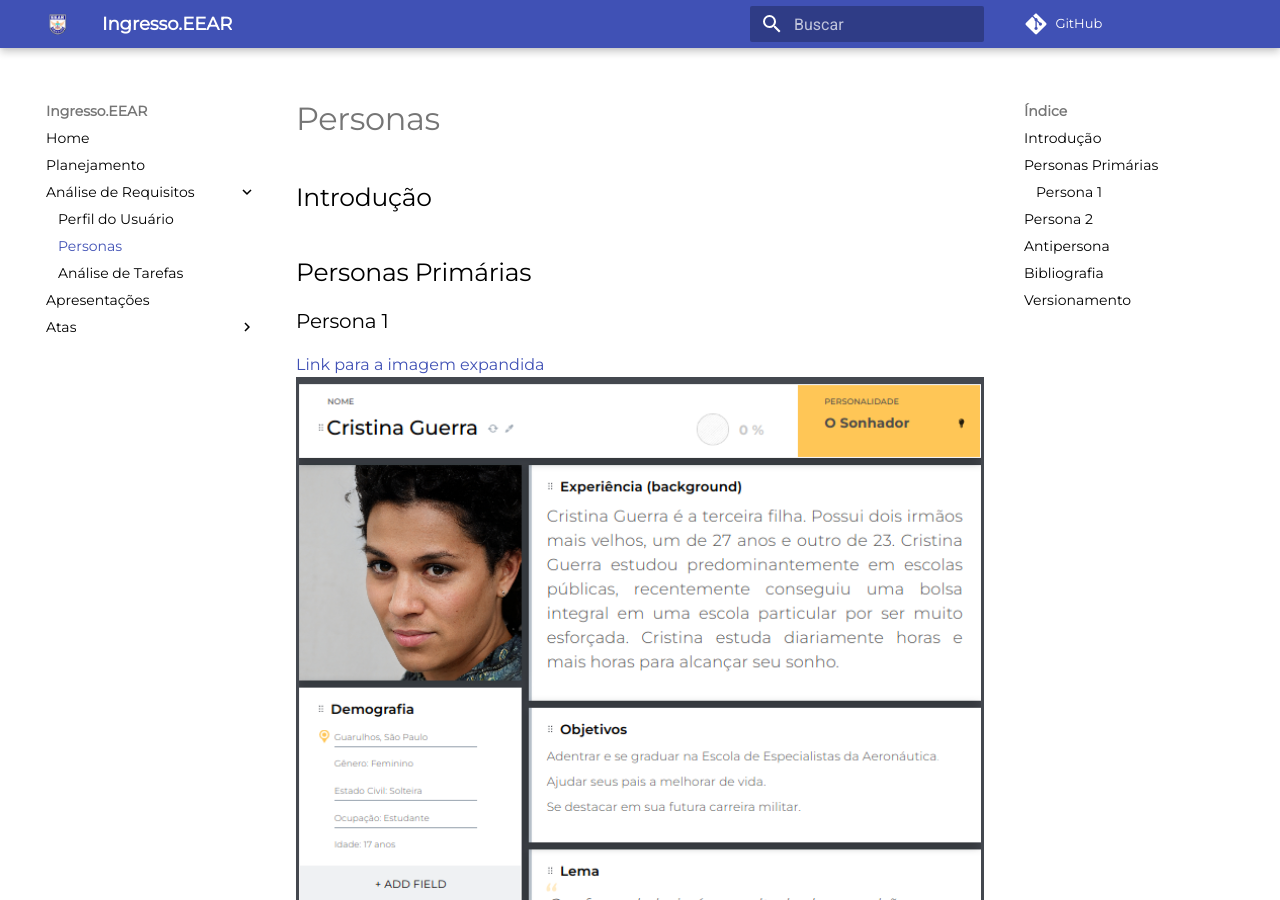
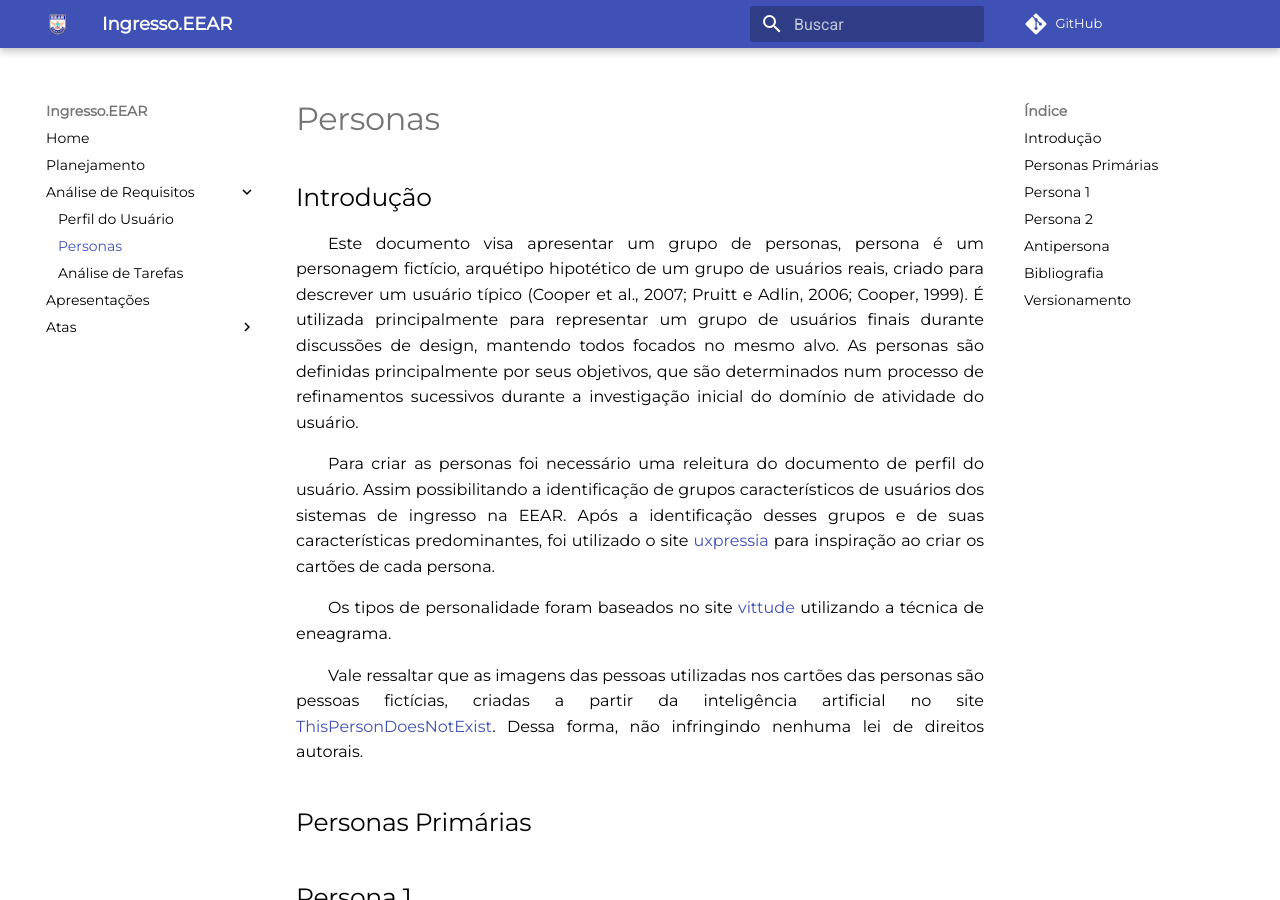
Before and after one commit to CarlosZoft/2020.2-Ingresso.eear, an MkDocs documentation site: the page built from docs/analise-de-requisitos/personas.md, in a window 1280 px wide and 900 px high. Built offline with MkDocs 1.6.1 and Material for MkDocs 9.7.7, drawn with Linux system fonts in a browser that asks for light colours; comment, search, counter and statistics services are not loaded; some of the changed text lies outside the part shown.

Commit message:
(#20) Adicionando introdução e alterando o quadro das personas e antipersona.

```diff
--- a/docs/analise-de-requisitos/personas.md
+++ b/docs/analise-de-requisitos/personas.md
@@ -1,19 +1,27 @@
 ## Introdução
+
+&emsp;&emsp;Este documento visa apresentar um  grupo de personas, persona é um personagem fictício, arquétipo hipotético de um grupo de usuários reais, criado para descrever um usuário típico (Cooper et al., 2007; Pruitt e Adlin, 2006; Cooper, 1999). É utilizada principalmente para representar um grupo de usuários finais durante discussões de design, mantendo todos focados no mesmo alvo. As personas são definidas principalmente por seus objetivos, que são determinados num processo de refinamentos sucessivos durante a investigação inicial do domínio de atividade do usuário.
+
+&emsp;&emsp;Para criar as personas foi necessário uma releitura do documento de perfil do usuário. Assim possibilitando a identificação de grupos característicos de usuários dos sistemas de ingresso na EEAR. Após a identificação desses grupos e de suas características predominantes, foi utilizado o site [uxpressia](https://uxpressia.com/) para inspiração ao criar os cartões de cada persona.
+
+&emsp;&emsp;Os tipos de personalidade foram baseados no site [vittude](https://www.vittude.com/blog/eneagrama/) utilizando a técnica de eneagrama.
+
+&emsp;&emsp;Vale ressaltar que as imagens das pessoas utilizadas nos cartões das personas são pessoas fictícias, criadas a partir da inteligência artificial no site [ThisPersonDoesNotExist](https://thispersondoesnotexist.com/). Dessa forma, não infringindo nenhuma lei de direitos autorais.
 
 ## Personas Primárias
 
-### Persona 1
-[Link para a imagem expandida](https://user-images.githubusercontent.com/48573556/111569630-ca548600-8781-11eb-9085-8e7a6fc96364.png)
+## Persona 1
+[Link para a imagem expandida](https://user-images.githubusercontent.com/48693812/111655003-091d2700-87e8-11eb-8d3f-0daa2c4b23c0.png)
 ![Cristina Guerra](../assets/imagens/personas/persona-cristina.png)
 <center>Figura 1: Persona primária 1: Cristina Guerra.</center>
 
 ## Persona 2
-[Link para a imagem expandida](https://user-images.githubusercontent.com/48573556/111570269-32579c00-8783-11eb-9f0b-8868c772939f.png)
+[Link para a imagem expandida](https://user-images.githubusercontent.com/48693812/111655762-abd5a580-87e8-11eb-90d4-c5a2403792e9.png)
 ![Alberto da Silva](../assets/imagens/personas/persona-alberto.png)
 <center>Figura 2: Persona primária 2: Alberto da Silva.</center>
 
 ## Antipersona
-[Link para a imagem expandida](https://user-images.githubusercontent.com/48573556/111570369-78146480-8783-11eb-8d08-bfefc18fc0ad.png)
+[Link para a imagem expandida](https://user-images.githubusercontent.com/48693812/111655483-7630bc80-87e8-11eb-8bbc-e3268b4b0bed.png)
 ![Fátima Albuquerque](../assets/imagens/personas/antipersona.png)
 <center>Figura 3: Antipersona: Fátima Albuquerque.</center>
 
@@ -25,3 +33,4 @@
 |:-:|--|--|--|
 |0.1|17/03/2021| Criação das personas | Daniel P. e Yan |
 |1.0|18/03/2021| Adição das personas e antipersona | Daniel P. e Yan |
+|2.0|18/03/2021| Adição da introdução e alteração do quadro das personas e antipersona | Yan |
```
Also changed, not shown: docs/assets/imagens/personas/antipersona.png, docs/assets/imagens/personas/persona-alberto.png, docs/assets/imagens/personas/persona-cristina.png.
